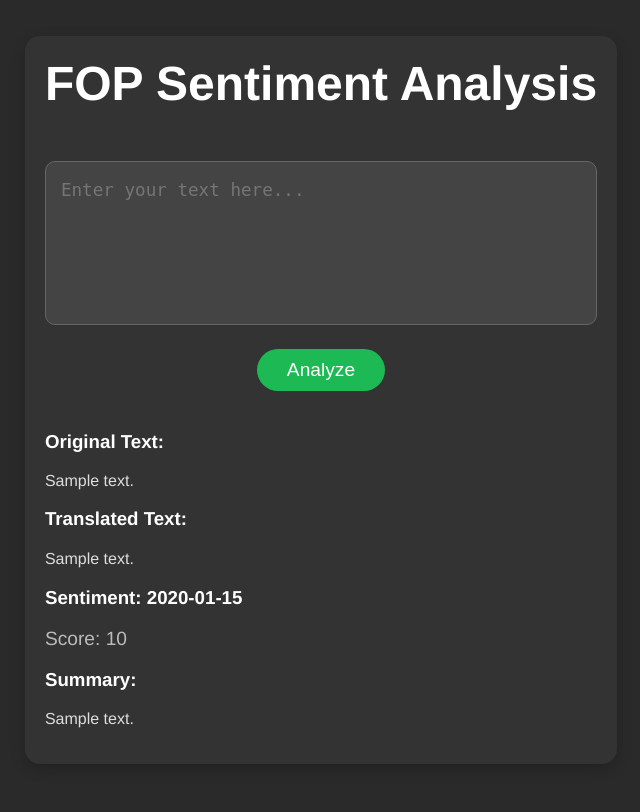
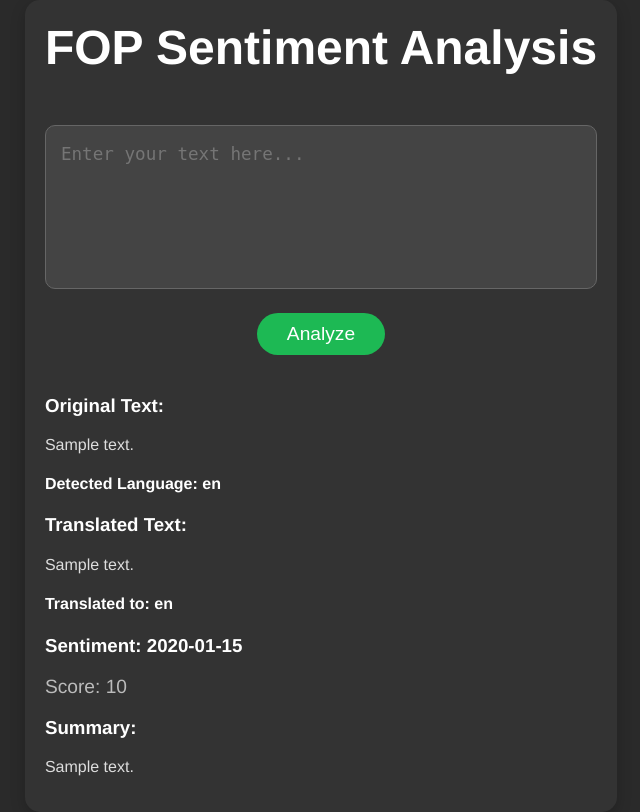
Before and after one commit to 007Wrld/FOPdeploy, a Flask app: template templates/index.html in a window 1280 px wide. Shown: the whole page, without its empty margins (319-959 px from the left). Before the commit the page ends 728 px from the top, so only its background shows below. Run offline with Flask 3, Linux system fonts and the light colour scheme; the template is opened without the code that fills it: most values are stand-ins (such as "Sample title", 1, 10 or a date in 2020).

Commit message:
Update index.html

```diff
--- a/templates/index.html
+++ b/templates/index.html
@@ -25,9 +25,16 @@
                 <h3>Original Text:</h3>
                 <p class="original-text">{{ original_text }}</p>
 
+                {% if detected_language %}
+                    <h4>Detected Language: {{ detected_language }}</h4>
+                {% endif %}
+
                 {% if translated_text %}
                     <h3>Translated Text:</h3>
                     <p class="translated-text">{{ translated_text }}</p>
+                    {% if translated_language %}
+                        <h4>Translated to: {{ translated_language }}</h4>
+                    {% endif %}
                 {% endif %}
 
                 {% if sentiment %}
```
